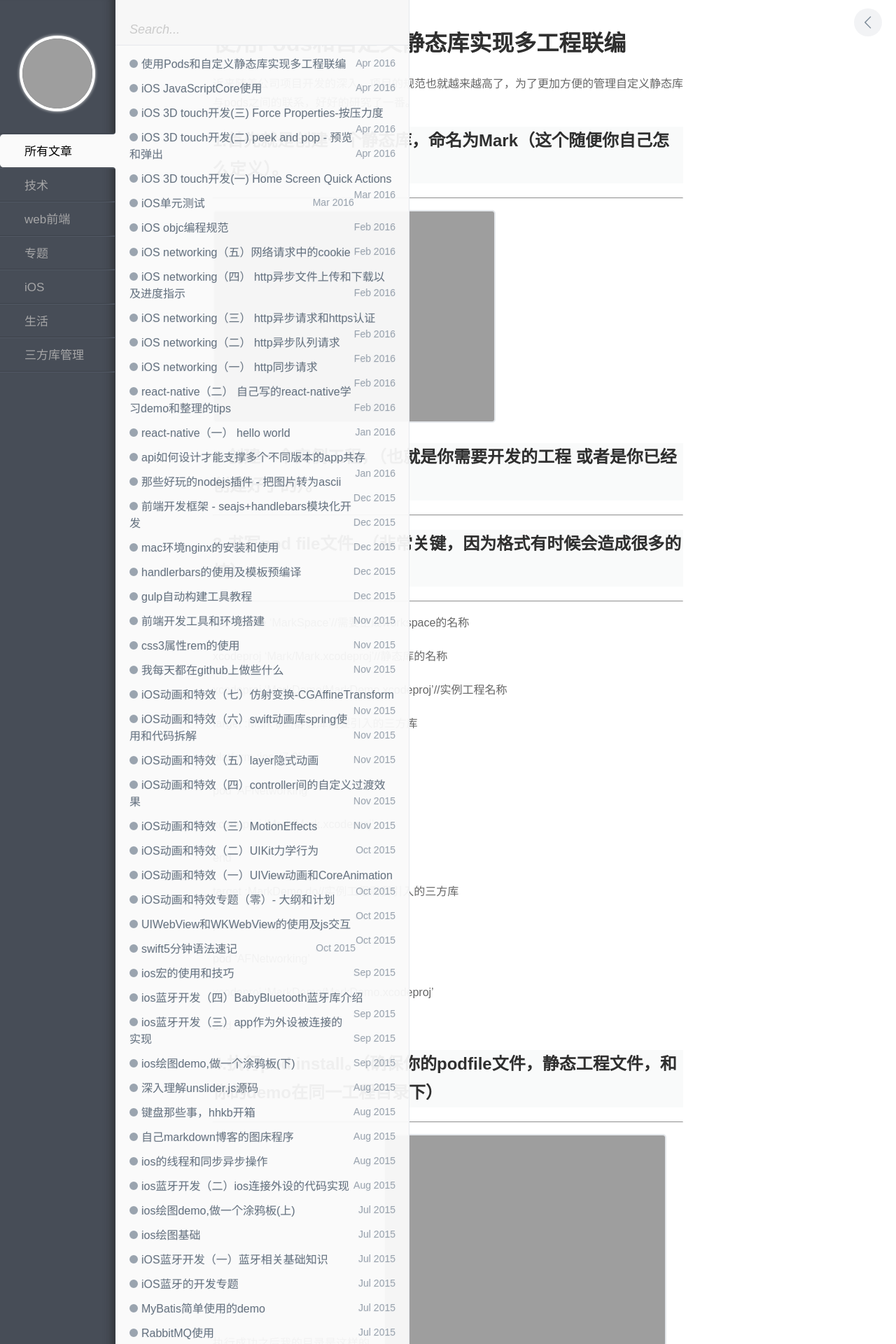
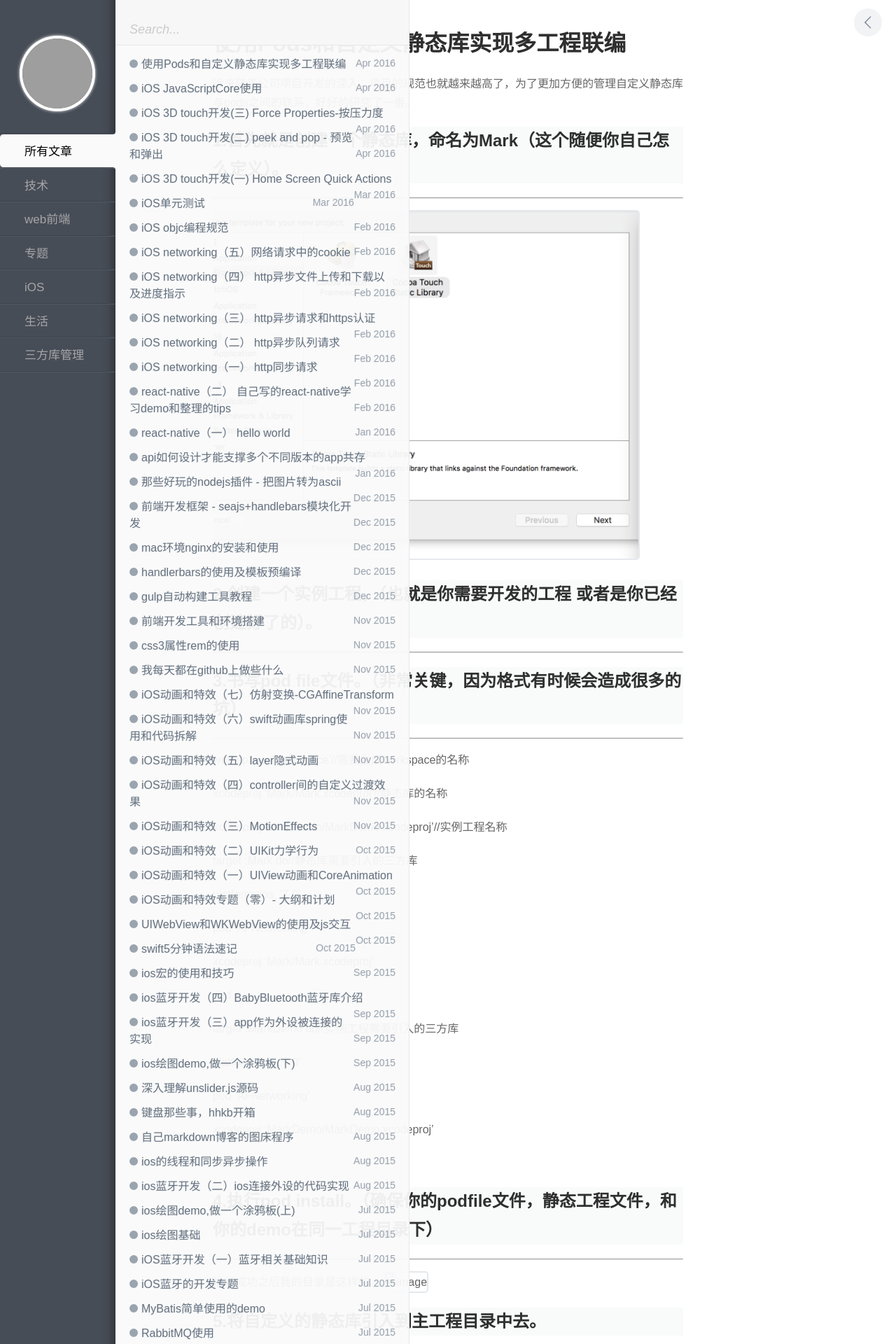
Before and after one commit to leonyue/leonyue.github.io, a Jekyll site: the page built from _posts/Carthage&Cocoapod/2016-04-12-pod-multi-project-manager.md, in a window 1280 px wide. Shown: the top 1920 px of the page at 70% size. Built offline with Jekyll 4.4.1, drawn with Linux system fonts in a browser that asks for light colours; comment, search, counter and statistics services are not loaded; grey boxes are pictures that could not be loaded.

Commit message:
Update 2016-04-12-pod-multi-project-manager.md

```diff
--- a/_posts/Carthage&Cocoapod/2016-04-12-pod-multi-project-manager.md
+++ b/_posts/Carthage&Cocoapod/2016-04-12-pod-multi-project-manager.md
@@ -13,7 +13,7 @@ description:
 
 ##  1.首先就是创建一个静态库，命名为Mark（这个随便你自己怎么定义）。
 ---
-![image](./upload_images/80230176-7A80-46A5-B4CF-9EFE6D6B9A98.png =100x)
+![image](http://leonyue.github.io/upload_images/80230176-7A80-46A5-B4CF-9EFE6D6B9A98.png)
 
 ##  2.创建一个实例工程，（也就是你需要开发的工程 或者是你已经创建好了的）。
 ---
@@ -51,7 +51,7 @@ end
 ---
 
 执行成功之后我的目录是这样的。
-![image](../../upload_images/596199-fd6388ca1ff93c71.png =100x)
+![image](../../upload_images/596199-fd6388ca1ff93c71.png)
 
 ##  5.将自定义的静态库引入到主工程目录中去。
 ---
```
